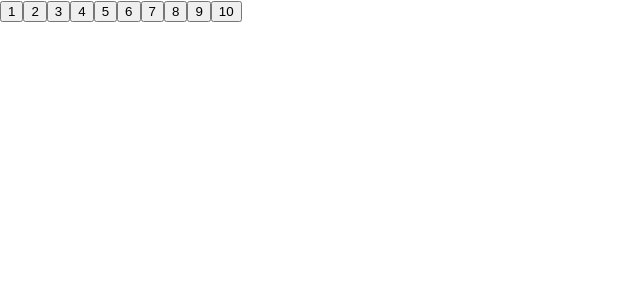
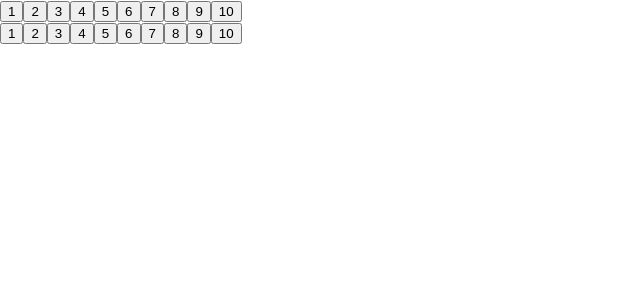
Before and after one commit to Yi-Shiuan/select-numbers, a React (Create React App) app: page / in a window 1280 px wide. Shown: the top 300 px of the page, without its empty margins (0-640 px from the left). Built offline with nearby package versions, Linux system fonts and the light colour scheme.

Commit message:
選擇數字1第二排數字1狀態改disabled

```diff
--- a/src/app.tsx
+++ b/src/app.tsx
@@ -1,5 +1,5 @@
 import classNames from "classnames";
-import React, { useReducer } from 'react';
+import React, { useContext, useReducer } from 'react';
 import { initState, selectNumberReducer } from "./reducer";
 
 export const Context = React.createContext<any>({
@@ -20,7 +20,7 @@ interface NumberBlockType {
 }
 
 const NumberBlock = (props: NumberBlockType) => {
-    const [ numberReducer, dispatch ] = useReducer(selectNumberReducer, initState);
+    const {numberReducer, dispatch}  = useContext(Context);
     const selectNumber = (select: number) => () => {
         dispatch({
                      type: "SELECT_NUMBER_EVENT",
@@ -28,17 +28,56 @@ const NumberBlock = (props: NumberBlockType) => {
                      number: select
                  })
     }
+
+    function isButtonDisabled() {
+        return numberReducer["1"]  === 1;
+    }
+
+    function isSelected(number: string) {
+        return numberReducer[number] === 1;
+    }
+
     return <div>
-        <button onClick={ selectNumber(1) } className={ classNames({ ["selected"]: numberReducer["1"] === 1 }) }>1</button>
-        <button onClick={ selectNumber(2) } className={ classNames({ ["selected"]: numberReducer["2"] === 1 }) }>2</button>
-        <button onClick={ selectNumber(3) } className={ classNames({ ["selected"]: numberReducer["3"] === 1 }) }>3</button>
-        <button onClick={ selectNumber(4) } className={ classNames({ ["selected"]: numberReducer["4"] === 1 }) }>4</button>
-        <button onClick={ selectNumber(5) } className={ classNames({ ["selected"]: numberReducer["5"] === 1 }) }>5</button>
-        <button onClick={ selectNumber(6) } className={ classNames({ ["selected"]: numberReducer["6"] === 1 }) }>6</button>
-        <button onClick={ selectNumber(7) } className={ classNames({ ["selected"]: numberReducer["7"] === 1 }) }>7</button>
-        <button onClick={ selectNumber(8) } className={ classNames({ ["selected"]: numberReducer["8"] === 1 }) }>8</button>
-        <button onClick={ selectNumber(9) } className={ classNames({ ["selected"]: numberReducer["9"] === 1 }) }>9</button>
-        <button onClick={ selectNumber(10) } className={ classNames({ ["selected"]: numberReducer["10"] === 1 }) }>10</button>
+        <button onClick={ selectNumber(1) }
+                className={ classNames({ ["selected"]: isSelected("1") }) }
+                disabled={ isButtonDisabled() }>1
+        </button>
+        <button onClick={ selectNumber(2) }
+                className={ classNames({ ["selected"]: isSelected("2") }) }
+                disabled={ isButtonDisabled() }>2
+        </button>
+        <button onClick={ selectNumber(3) }
+                className={ classNames({ ["selected"]: isSelected("3") }) }
+                disabled={ isButtonDisabled() }>3
+        </button>
+        <button onClick={ selectNumber(4) }
+                className={ classNames({ ["selected"]: isSelected("4") }) }
+                disabled={ isButtonDisabled() }>4
+        </button>
+        <button onClick={ selectNumber(5) }
+                className={ classNames({ ["selected"]: isSelected("5") }) }
+                disabled={ isButtonDisabled() }>5
+        </button>
+        <button onClick={ selectNumber(6) }
+                className={ classNames({ ["selected"]: isSelected("6") }) }
+                disabled={ isButtonDisabled() }>6
+        </button>
+        <button onClick={ selectNumber(7) }
+                className={ classNames({ ["selected"]: isSelected("7") }) }
+                disabled={ isButtonDisabled() }>7
+        </button>
+        <button onClick={ selectNumber(8) }
+                className={ classNames({ ["selected"]: isSelected("8") }) }
+                disabled={ isButtonDisabled() }>8
+        </button>
+        <button onClick={ selectNumber(9) }
+                className={ classNames({ ["selected"]: isSelected("9") }) }
+                disabled={ isButtonDisabled() }>9
+        </button>
+        <button onClick={ selectNumber(10) }
+                className={ classNames({ ["selected"]: isSelected("10") }) }
+                disabled={ isButtonDisabled() }>10
+        </button>
     </div>;
 }
 
@@ -51,7 +90,8 @@ export const App: React.FunctionComponent = (): JSX.Element => {
         dispatch
     } }>
         <div>
-            <NumberBlock row={1}/>
+            <NumberBlock row={ 1 }/>
+            <NumberBlock row={ 2 }/>
         </div>
     </Context.Provider>
 };
```
Also changed, not shown: 1 other file (tests, documents, lock files or other folders).
